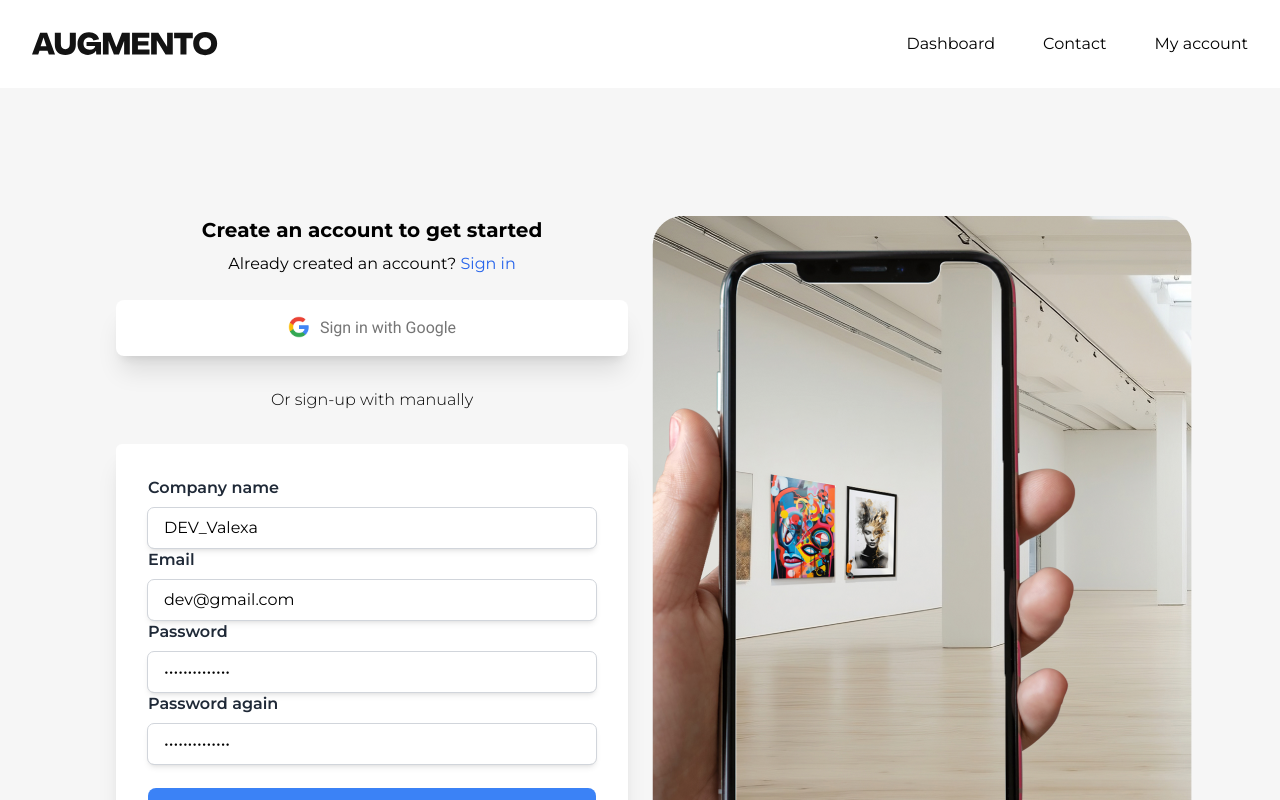
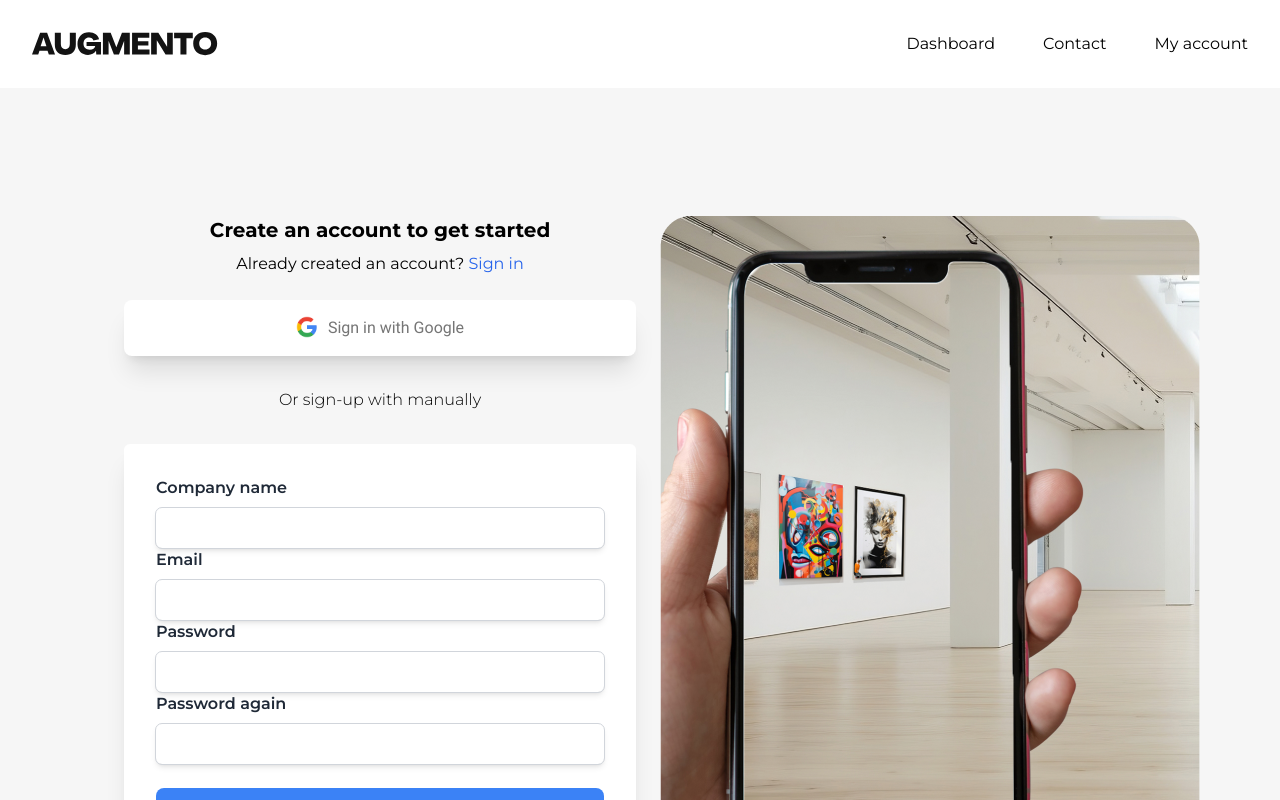
Before and after one commit to valexandrovich/augmento-cms, a Vue app: page /sign-up in a window 1280 px wide. Shown: the top 800 px of the page. Built offline with nearby package versions, Linux system fonts and the light colour scheme; sample sign-in values are in the browser's storage; what vue3-google-signin would draw is missing.

Commit message:
Fix Sign up link

```diff
--- a/src/views/LoginView.vue
+++ b/src/views/LoginView.vue
@@ -76,7 +76,7 @@ const signIn = async () => {
               Sign in with Google
               </span>
           </button>
-          <span class=" text-md text-center mt-6">Don't have an account? <a href="/sign-up" class="text-blue-600">Sign up</a> </span>
+          <span class=" text-md text-center mt-6 ">Don't have an account? <a @click="router.push('/sign-up')" class="text-blue-600 hover:underline cursor-pointer">Sign up</a> </span>
           <span class="text-red-600 text-lg text-center pt-4" v-if="signInError">Error on sign in! Try another credentials.</span>
         </div>
 
--- a/src/views/SignUpView.vue
+++ b/src/views/SignUpView.vue
@@ -5,10 +5,10 @@ import {ref} from "vue";
 const apiBaseURL = import.meta.env.VITE_API_BASE_URL;
 import axios from "@/utils/axios.config";
 
-const companyName = ref('DEV_Valexa')
-const email = ref('dev@gmail.com')
-const password = ref('Javascript!233')
-const passwordRepeat = ref('Javascript!233')
+const companyName = ref('')
+const email = ref('')
+const password = ref('')
+const passwordRepeat = ref('')
 
 const signUpError = ref(false)
 const signUpSuccess = ref(false)
@@ -53,7 +53,7 @@ const signUp = () => {
       <img src="@/assets/img/login-banner.png" alt="" class="hidden md:block object-cover rounded-3xl">
       <img src="@/assets/img/login-banner-mob.png" alt="" class="block md:hidden w-full mb-4">
     </div>
-    <div class="flex-1  items-end flex flex-col  md:pr-6">
+    <div class="flex-1  items-end flex flex-col  md:pr-6  pl-4">
       <div class=" w-full md:w-[512px] flex flex-col">
         <span class="font-bold text-xl text-center">Create an account to get started</span>
         <span class=" text-md text-center py-2">Already created an account? <a href="/login" class="text-blue-600">Sign in</a> </span>
```
